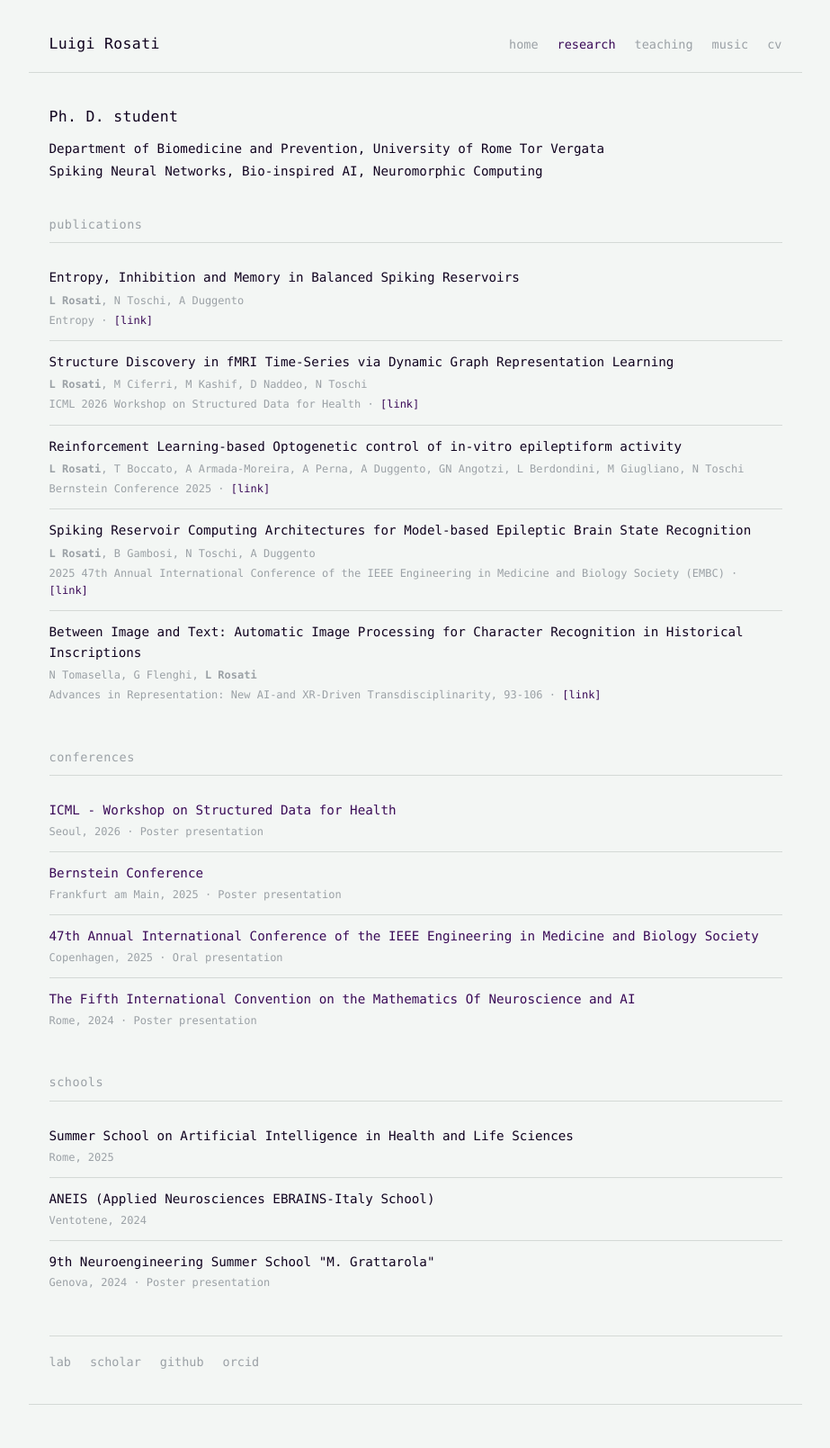
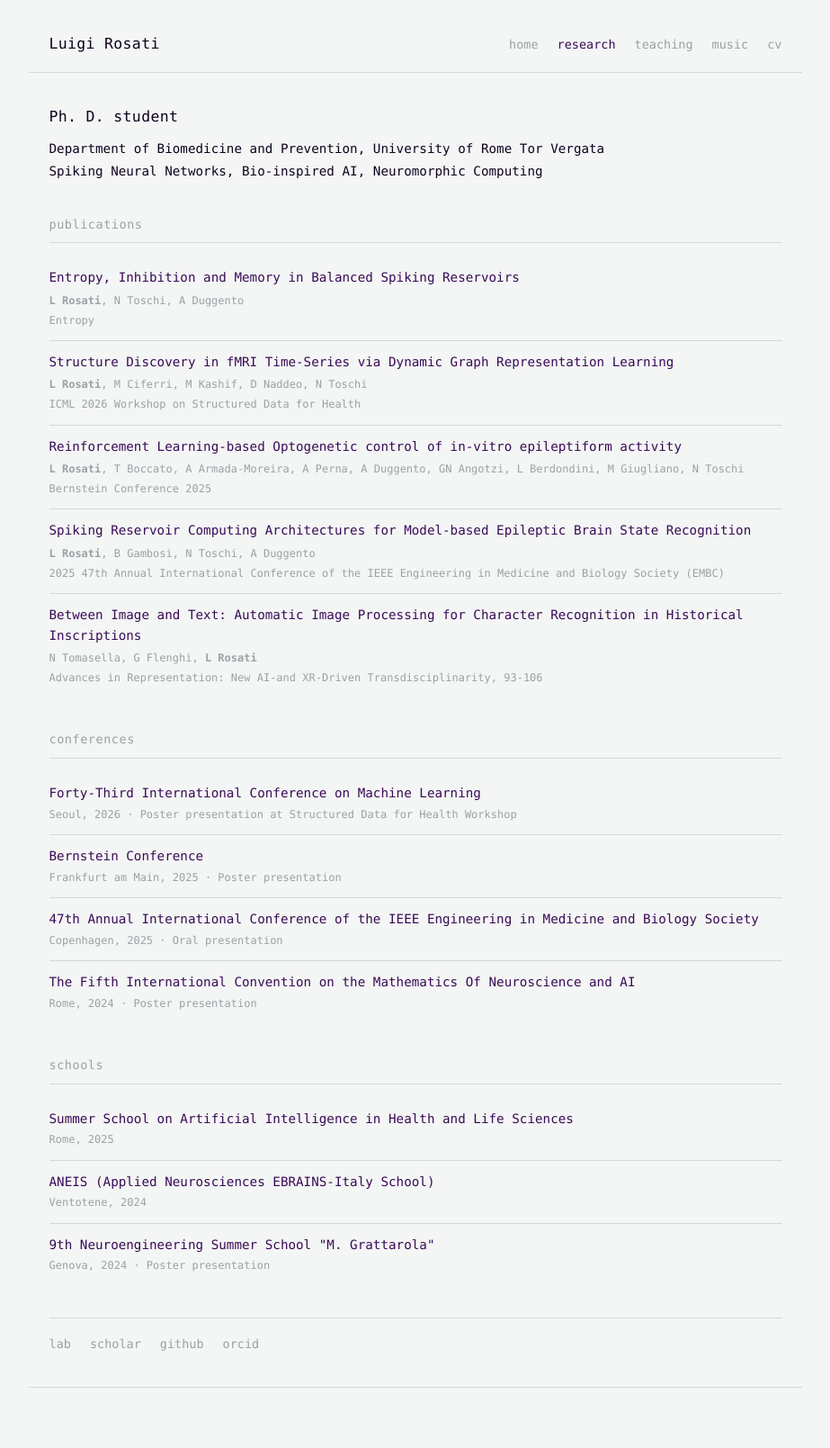
Before and after one commit to luigirosati/luigirosati.github.io, a Jekyll site: the page built from research.md, in a window 1280 px wide. Shown: the whole page at 90% size, without its empty margins (178-1101 px from the left). Built offline with Jekyll 4.4.1, drawn with Linux system fonts in a browser that asks for light colours.

Commit message:
update links

```diff
--- a/research.md
+++ b/research.md
@@ -13,29 +13,29 @@ title: Research
   <h3 class="research-section__title">publications</h3>
   <ul class="research-list">
     <li class="research-list__item">
-      <p class="research-list__title">Entropy, Inhibition and Memory in Balanced Spiking Reservoirs</p>
+      <p class="research-list__title"><a href="https://doi.org/10.3390/e28070784" target="_blank" rel="noopener">Entropy, Inhibition and Memory in Balanced Spiking Reservoirs</a></p>
       <p class="research-list__authors"><strong>L Rosati</strong>, N Toschi, A Duggento</p>
-      <p class="research-list__meta">Entropy · <a href="https://doi.org/10.3390/e28070784" target="_blank" rel="noopener">[link]</a></p>
+      <p class="research-list__meta">Entropy</p>
     </li>
     <li class="research-list__item">
-      <p class="research-list__title">Structure Discovery in fMRI Time-Series via Dynamic Graph Representation Learning</p>
+      <p class="research-list__title"><a href="https://openreview.net/forum?id=g4azlYmEIU" target="_blank" rel="noopener">Structure Discovery in fMRI Time-Series via Dynamic Graph Representation Learning</a></p>
       <p class="research-list__authors"><strong>L Rosati</strong>, M Ciferri, M Kashif, D Naddeo, N Toschi</p>
-      <p class="research-list__meta">ICML 2026 Workshop on Structured Data for Health · <a href="https://openreview.net/forum?id=g4azlYmEIU" target="_blank" rel="noopener">[link]</a></p>
+      <p class="research-list__meta">ICML 2026 Workshop on Structured Data for Health</p>
     </li>
     <li class="research-list__item">
-      <p class="research-list__title">Reinforcement Learning-based Optogenetic control of in-vitro epileptiform activity</p>
+      <p class="research-list__title"><a href="http://doi.org/10.12751/nncn.bc2025.098" target="_blank" rel="noopener">Reinforcement Learning-based Optogenetic control of in-vitro epileptiform activity</a></p>
       <p class="research-list__authors"><strong>L Rosati</strong>, T Boccato, A Armada-Moreira, A Perna, A Duggento, GN Angotzi, L Berdondini, M Giugliano, N Toschi</p>
-      <p class="research-list__meta">Bernstein Conference 2025 · <a href="http://doi.org/10.12751/nncn.bc2025.098" target="_blank" rel="noopener">[link]</a></p>
+      <p class="research-list__meta">Bernstein Conference 2025</p>
     </li>
     <li class="research-list__item">
-      <p class="research-list__title">Spiking Reservoir Computing Architectures for Model-based Epileptic Brain State Recognition</p>
+      <p class="research-list__title"><a href="https://doi.org/10.1109/EMBC58623.2025.11252881" target="_blank" rel="noopener">Spiking Reservoir Computing Architectures for Model-based Epileptic Brain State Recognition</a></p>
       <p class="research-list__authors"><strong>L Rosati</strong>, B Gambosi, N Toschi, A Duggento</p>
-      <p class="research-list__meta">2025 47th Annual International Conference of the IEEE Engineering in Medicine and Biology Society (EMBC) · <a href="https://doi.org/10.1109/EMBC58623.2025.11252881" target="_blank" rel="noopener">[link]</a></p>
+      <p class="research-list__meta">2025 47th Annual International Conference of the IEEE Engineering in Medicine and Biology Society (EMBC)</p>
     </li>
     <li class="research-list__item">
-      <p class="research-list__title">Between Image and Text: Automatic Image Processing for Character Recognition in Historical Inscriptions</p>
+      <p class="research-list__title"><a href="https://doi.org/10.1007/978-3-031-62963-1_6" target="_blank" rel="noopener">Between Image and Text: Automatic Image Processing for Character Recognition in Historical Inscriptions</a></p>
       <p class="research-list__authors">N Tomasella, G Flenghi, <strong>L Rosati</strong></p>
-      <p class="research-list__meta">Advances in Representation: New AI-and XR-Driven Transdisciplinarity, 93-106 · <a href="https://doi.org/10.1007/978-3-031-62963-1_6" target="_blank" rel="noopener">[link]</a></p>
+      <p class="research-list__meta">Advances in Representation: New AI-and XR-Driven Transdisciplinarity, 93-106</p>
     </li>
   </ul>
 </div>
@@ -44,8 +44,8 @@ title: Research
   <h3 class="research-section__title">conferences</h3>
   <ul class="research-list">
     <li class="research-list__item">
-      <p class="research-list__title"><a href="https://structureddata4health.github.io/index.html" target="_blank" rel="noopener">ICML - Workshop on Structured Data for Health</a></p>
-      <p class="research-list__meta">Seoul, 2026 · Poster presentation</p>
+      <p class="research-list__title"><a href="https://icml.cc/" target="_blank" rel="noopener">Forty-Third International Conference on Machine Learning</a></p>
+      <p class="research-list__meta">Seoul, 2026 · Poster presentation at Structured Data for Health Workshop</p>
     </li>
     <li class="research-list__item">
       <p class="research-list__title"><a href="https://bernstein-network.de/en/bernstein-conference/" target="_blank" rel="noopener">Bernstein Conference</a></p>
@@ -66,15 +66,15 @@ title: Research
   <h3 class="research-section__title">schools</h3>
   <ul class="research-list">
     <li class="research-list__item">
-      <p class="research-list__title">Summer School on Artificial Intelligence in Health and Life Sciences</p>
+      <p class="research-list__title"><a href="https://ucbmacademy.unicampus.it/summer-school-artificial-intelligence/" target="_blank" rel="noopener">Summer School on Artificial Intelligence in Health and Life Sciences</a></p>
       <p class="research-list__meta">Rome, 2025</p>
     </li>
     <li class="research-list__item">
-      <p class="research-list__title">ANEIS (Applied Neurosciences EBRAINS-Italy School)</p>
+      <p class="research-list__title"><a href="https://aneis.eu/" target="_blank" rel="noopener">ANEIS (Applied Neurosciences EBRAINS-Italy School)</a></p>
       <p class="research-list__meta">Ventotene, 2024</p>
     </li>
     <li class="research-list__item">
-      <p class="research-list__title">9th Neuroengineering Summer School "M. Grattarola"</p>
+      <p class="research-list__title"><a href="https://neuroengineering.eu/school" target="_blank" rel="noopener">9th Neuroengineering Summer School "M. Grattarola"</a></p>
       <p class="research-list__meta">Genova, 2024 · Poster presentation</p>
     </li>
   </ul>
```
